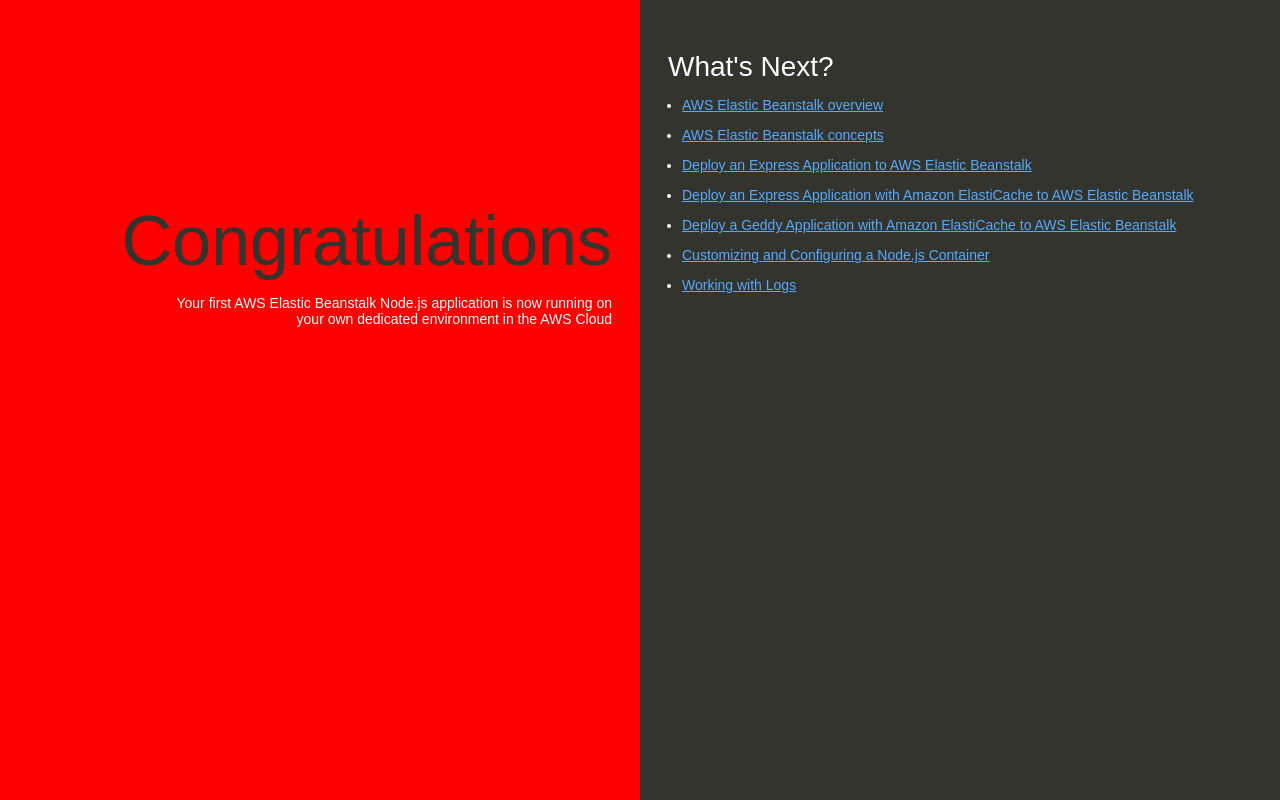
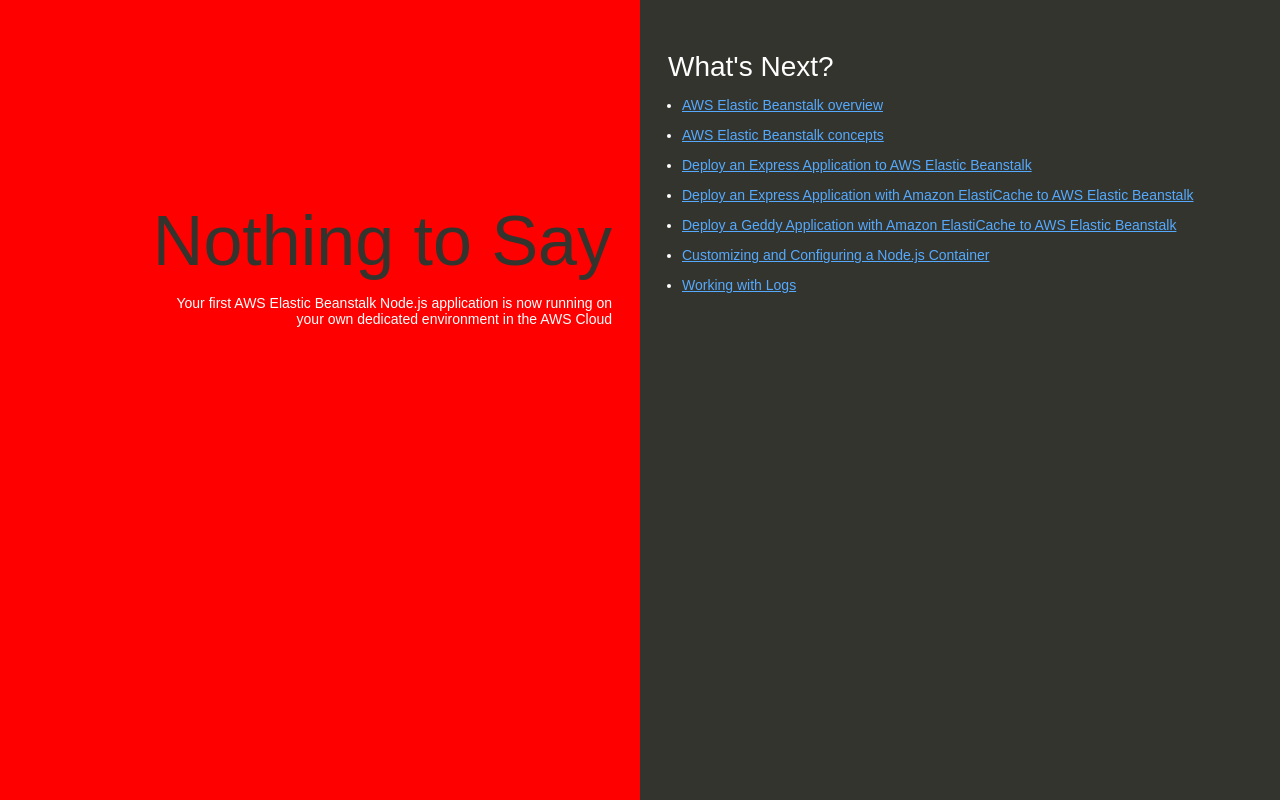
Before and after one commit to sreesajai/aws-nodejs-practice-app, a website: page index.html in a window 1280 px wide. Drawn offline with Linux system fonts and the light colour scheme.

Commit message:
Update index.html

```diff
--- a/index.html
+++ b/index.html
@@ -74,7 +74,7 @@
   </head>
   <body>
     <div class="textColumn">
-      <h1>Congratulations</h1>
+      <h1>Nothing to Say</h1>
       <p>Your first AWS Elastic Beanstalk Node.js application is now running on your own dedicated environment in the AWS Cloud</p>
     </div>
     <div class="linksColumn">
```
